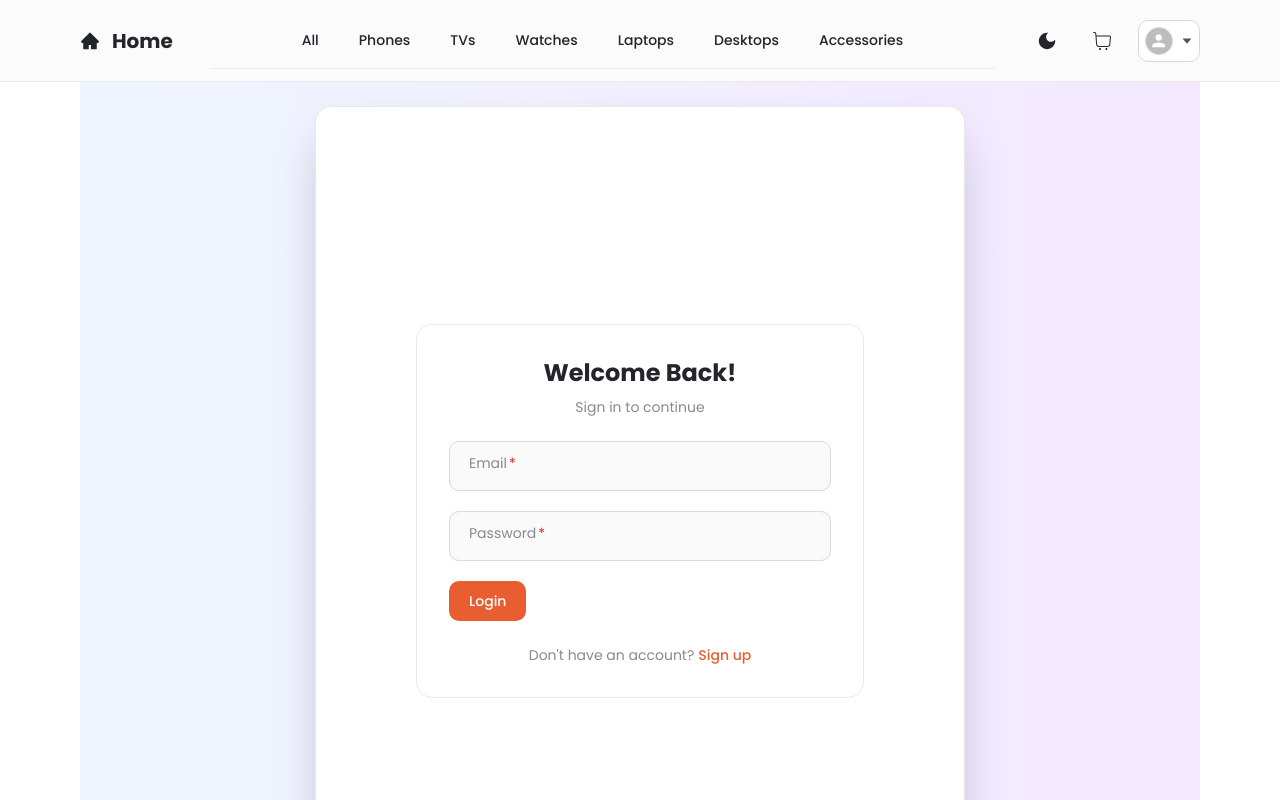
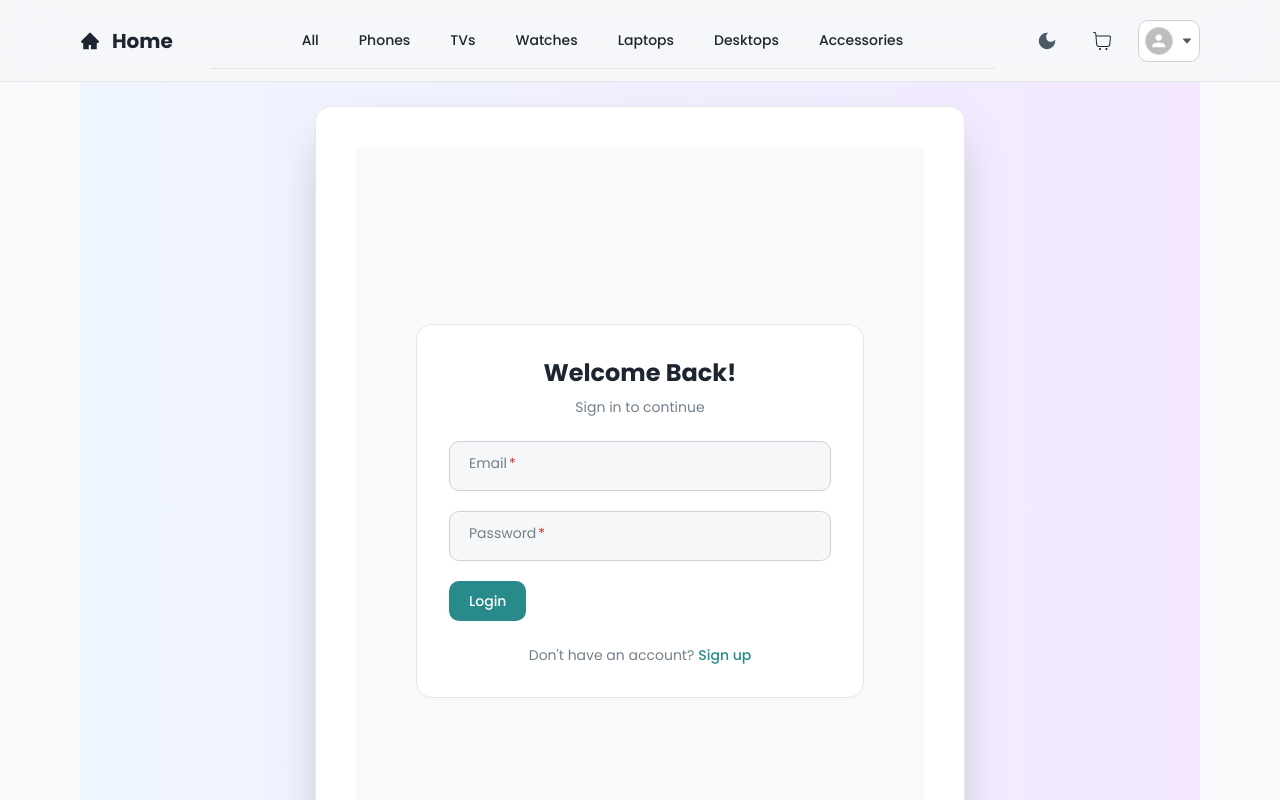
Before and after one commit to Kevinrua2003/e-shop_frontend, a Next.js app: page /auth/login in a window 1280 px wide. Shown: the top 800 px of the page. Built offline with nearby package versions, Linux system fonts and the light colour scheme; no server answers; a web font is replaced by a local one.

Commit message:
Implementado tema ocean Depht

```diff
--- a/src/UI/auth/components/LoginForm.tsx
+++ b/src/UI/auth/components/LoginForm.tsx
@@ -29,6 +29,7 @@ const LoginForm = () => {
 
     const onSubmit: SubmitHandler<FieldValues> = async (data) => {
         setIsLoading(true);
+        console.log(typeof data.email);
 
         try {
             await login(data.email, data.password);
--- a/src/UI/navBar/components/ThemeToggle.tsx
+++ b/src/UI/navBar/components/ThemeToggle.tsx
@@ -2,7 +2,7 @@
 
 import React from 'react'
 import { useTheme } from '@/providers/theme/components/ThemeProvider'
-import { MdDarkMode, MdLightMode } from 'react-icons/md'
+import { MdDarkMode, MdLightMode, MdWater } from 'react-icons/md'
 
 const ThemeToggle = () => {
   const { theme, toggleTheme } = useTheme()
@@ -13,8 +13,8 @@ const ThemeToggle = () => {
       className="
         p-2
         rounded-[var(--radius-md)]
-        text-[hsl(var(--text-secondary)]
-        hover:text-[hsl(var(--text-primary)]
+        text-[hsl(var(--text-secondary))]
+        hover:text-[hsl(var(--accent))]
         hover:bg-[hsl(var(--surface-hover))]
         transition-all duration-200
         focus-visible:outline-none focus-visible:ring-2 focus-visible:ring-[hsl(var(--accent))]
--- a/src/app/globals.css
+++ b/src/app/globals.css
@@ -6,64 +6,74 @@
 @tailwind utilities;
 
 :root {
-  /* Light theme (default) */
-  --background: 0 0% 100%;
-  --foreground: 220 10% 10%;
+  /* Light theme - Ocean Depths */
+  --background: 210 30% 98%;
+  --foreground: 210 25% 15%;
 
-  --surface: 0 0% 98%;
+  --surface: 210 20% 97%;
   --surface-elevated: 0 0% 100%;
-  --surface-hover: 0 0% 96%;
+  --surface-hover: 210 15% 94%;
 
-  --border: 220 5% 85%;
-  --border-subtle: 220 5% 92%;
+  --border: 210 12% 82%;
+  --border-subtle: 210 10% 90%;
 
-  --text-primary: 220 10% 15%;
-  --text-secondary: 220 8% 35%;
-  --text-muted: 220 5% 55%;
+  --text-primary: 210 25% 15%;
+  --text-secondary: 210 15% 35%;
+  --text-muted: 210 10% 50%;
 
-  --accent: 15 80% 55%;
-  --accent-hover: 15 80% 48%;
+  /* Ocean Depths accent - Teal */
+  --accent: 180 55% 35%;
+  --accent-hover: 180 55% 28%;
 
-  --success: 150 60% 40%;
-  --error: 0 70% 50%;
-  --warning: 40 80% 50%;
+  /* Semantic colors */
+  --success: 160 55% 40%;
+  --error: 0 60% 50%;
+  --warning: 40 70% 50%;
 
+  /* Shadows */
   --shadow-sm: 0 1px 2px rgba(0,0,0,0.04);
   --shadow-md: 0 4px 12px rgba(0,0,0,0.06);
   --shadow-lg: 0 8px 24px rgba(0,0,0,0.08);
 
+  /* Radius */
   --radius-sm: 6px;
   --radius-md: 10px;
   --radius-lg: 16px;
 
+  /* Fonts */
   --font-display: 'Redressed', cursive;
   --font-body: 'Poppins', sans-serif;
 
+  /* Nav height */
   --nav-height: 72px;
 }
 
 .dark {
-  --background: 220 15% 8%;
+  /* Dark theme - Ocean Depths */
+  --background: 210 30% 8%;
   --foreground: 0 0% 95%;
 
-  --surface: 220 15% 10%;
-  --surface-elevated: 220 15% 14%;
-  --surface-hover: 220 15% 16%;
+  --surface: 210 25% 10%;
+  --surface-elevated: 210 20% 14%;
+  --surface-hover: 210 18% 16%;
 
-  --border: 220 10% 22%;
-  --border-subtle: 220 10% 18%;
+  --border: 210 15% 22%;
+  --border-subtle: 210 12% 18%;
 
   --text-primary: 0 0% 92%;
   --text-secondary: 0 0% 70%;
   --text-muted: 0 0% 50%;
 
-  --accent: 15 85% 60%;
-  --accent-hover: 15 85% 52%;
+  /* Ocean Depths accent - brighter teal for dark */
+  --accent: 180 65% 50%;
+  --accent-hover: 180 65% 42%;
 
-  --success: 150 55% 45%;
-  --error: 0 70% 55%;
-  --warning: 40 75% 55%;
+  /* Semantic colors - adjusted for dark */
+  --success: 160 50% 50%;
+  --error: 0 65% 58%;
+  --warning: 40 65% 55%;
 
+  /* Shadows - more visible on dark */
   --shadow-sm: 0 1px 2px rgba(0,0,0,0.2);
   --shadow-md: 0 4px 12px rgba(0,0,0,0.3);
   --shadow-lg: 0 8px 24px rgba(0,0,0,0.4);
@@ -171,3 +181,30 @@ body {
 ::selection {
   background-color: hsl(var(--accent) / 0.2);
 }
+
+/* Smooth page transitions */
+@keyframes fadeIn {
+  from { opacity: 0; transform: translateY(8px); }
+  to { opacity: 1; transform: translateY(0); }
+}
+
+.animate-fade-in {
+  animation: fadeIn 0.4s ease-out forwards;
+}
+
+/* Stagger children animations */
+.stagger-children > * {
+  animation: fadeIn 0.5s ease-out forwards;
+  opacity: 0;
+}
+
+.stagger-children > *:nth-child(1) { animation-delay: 0.05s; }
+.stagger-children > *:nth-child(2) { animation-delay: 0.1s; }
+.stagger-children > *:nth-child(3) { animation-delay: 0.15s; }
+.stagger-children > *:nth-child(4) { animation-delay: 0.2s; }
+.stagger-children > *:nth-child(5) { animation-delay: 0.25s; }
+.stagger-children > *:nth-child(6) { animation-delay: 0.3s; }
+.stagger-children > *:nth-child(7) { animation-delay: 0.35s; }
+.stagger-children > *:nth-child(8) { animation-delay: 0.4s; }
+.stagger-children > *:nth-child(9) { animation-delay: 0.45s; }
+.stagger-children > *:nth-child(10) { animation-delay: 0.5s; }
```
Also changed, not shown: src/UI/products/components/SetQuantity.tsx (+7 -25 lines).
